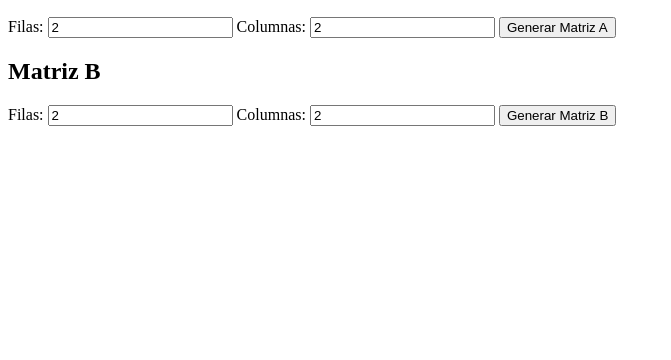
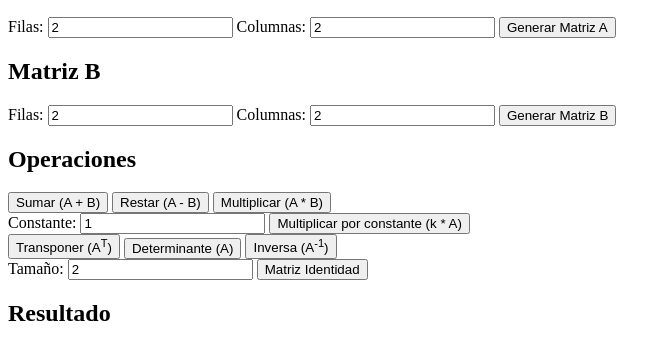
Before and after one commit to JuanGaral27/Matrix_calculator, a plain HTML site: page index.html in a window 1280 px wide. Shown: the part 110-470 px from the top of the page, without its empty margins (0-671 px from the left). Drawn offline with Linux system fonts and the light colour scheme.

Commit message:
Feat: etiquetas y botones

```diff
--- a/index.html
+++ b/index.html
@@ -3,7 +3,6 @@
 <head>
     <meta charset="UTF-8">
     <title>Calculadora de Matrices</title>
-
 </head>
 <body>
     <h1>Calculadora de Matrices Interactiva</h1>
@@ -23,6 +22,35 @@
         </div>
     </section>
 
+    <section id="matrices">
+        <div id="matrizA">
+        </div>
+        <div id="matrizB">
+        </div>
+    </section>
+
+    <section id="operaciones">
+        <h2>Operaciones</h2>
+        <button id="suma">Sumar (A + B)</button>
+        <button id="resta">Restar (A - B)</button>
+        <button id="multiplicar">Multiplicar (A * B)</button>
+        <div class="operacion">
+            <label>Constante: <input type="number" id="constante" value="1"></label>
+            <button id="escalar">Multiplicar por constante (k * A)</button>
+        </div>
+        <button id="transponer">Transponer (A<sup>T</sup>)</button>
+        <button id="determinante">Determinante (A)</button>
+        <button id="inversa">Inversa (A<sup>-1</sup>)</button>
+        <div class="operacion">
+            <label>Tamaño: <input type="number" id="sizeI" min="1" value="2"></label>
+            <button id="identidad">Matriz Identidad</button>
+        </div>
+    </section>
+
+    <section id="resultado">
+        <h2>Resultado</h2>
+        <div id="resultMatrix"></div>
+    </section>
 
 </body>
 </html>
```
